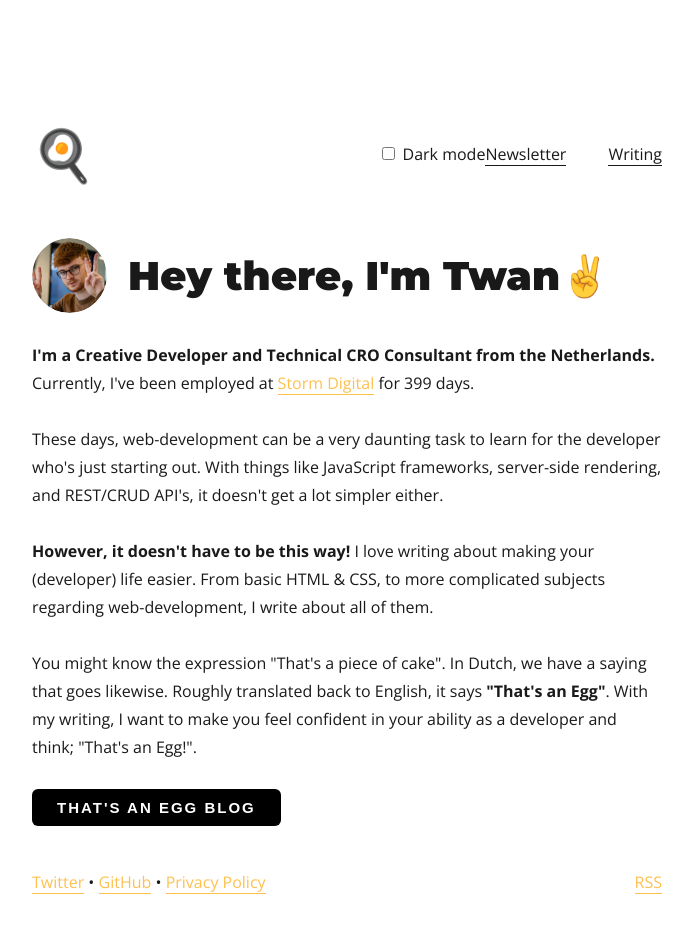
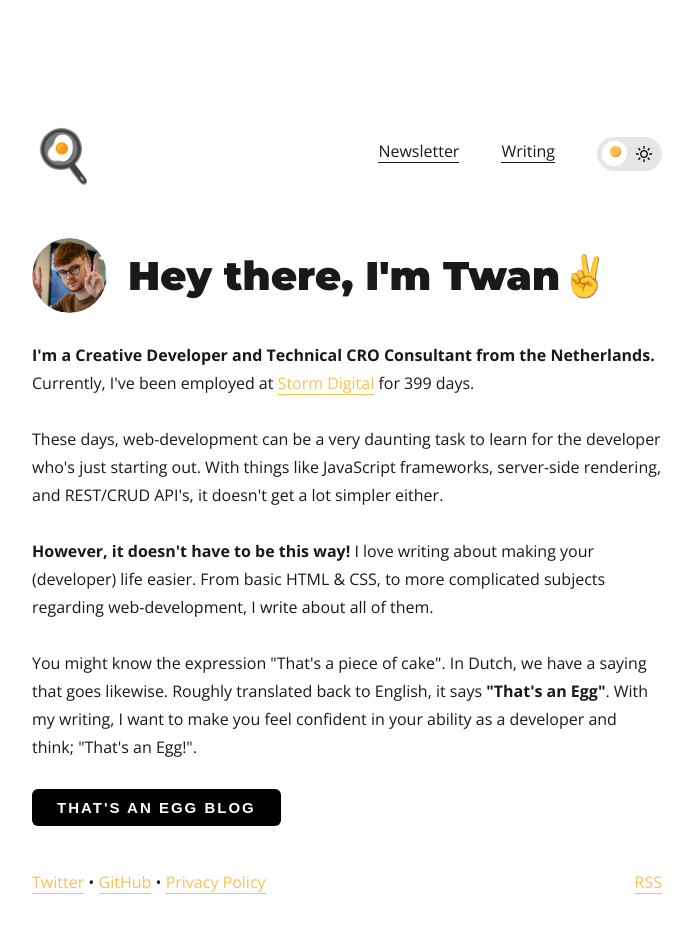
Before and after one commit to twanmulder/thats-an-egg-blog, a Gatsby site: page / in a window 1280 px wide. Shown: the whole page, without its empty margins (293-986 px from the left). Built offline with nearby package versions, Linux system fonts and the light colour scheme; Gatsby itself is replaced by a stand-in of ours; some packages are replaced by stand-ins of ours.

Commit message:
Updated toggle styling

```diff
--- a/src/components/darkmodetoggle.js
+++ b/src/components/darkmodetoggle.js
@@ -1,18 +1,139 @@
 import React from "react"
 import { ThemeToggler } from "gatsby-plugin-dark-mode"
+import styled from "styled-components"
+
+import sun from "../../static/assets/icons/sun.svg"
+import moon from "../../static/assets/icons/moon.svg"
+
+const Label = styled.label`
+  position: relative;
+  display: inline-block;
+  user-select: none;
+  width: 65px;
+  height: 34px;
+`
+
+const Input = styled.input`
+  opacity: 0;
+  width: 0;
+  height: 0;
+
+  :checked + .slider {
+    background: #fec150;
+
+    ::before,
+    ::after {
+      transform: translateX(29px);
+    }
+
+    ::before {
+      bottom: 4px;
+      box-shadow: inset 1px -1px 0px 0px #f5f5f5;
+    }
+
+    ::after {
+      box-shadow: inset -1px 1px 0px 0px #ef9220;
+    }
+
+    .moon-icon {
+      opacity: 1;
+      transform: translateX(0);
+    }
+
+    .sun-icon {
+      opacity: 0;
+      transform: translateX(-4px);
+    }
+  }
+`
+
+const Slider = styled.span`
+  position: absolute;
+  cursor: pointer;
+  top: 0;
+  left: 0;
+  right: 0;
+  bottom: 0;
+  border-radius: 34px;
+  background-color: #e6e6e6;
+  transition: 0.3s;
+
+  ::before,
+  ::after {
+    position: absolute;
+    content: "";
+    border-radius: 50%;
+    transition: 0.25s;
+  }
+
+  ::before {
+    height: 26px;
+    width: 26px;
+    left: 4px;
+    bottom: 5px;
+    background-color: #fff;
+    box-shadow: inset 1px 1px 0px 0px #e6e6e6;
+  }
+
+  ::after {
+    width: 11px;
+    height: 11px;
+    left: 13px;
+    bottom: 14px;
+    background-color: #fec150;
+    box-shadow: inset -1px -1px 0px 0px #ef9220;
+  }
+`
+
+const Icon = styled.img`
+  position: absolute;
+  margin: 0;
+  transition: opacity 0.1s, transform 0.25s;
+
+  &.moon-icon {
+    opacity: 0;
+    left: 9px;
+    bottom: 9px;
+    transform: translateX(4px);
+  }
+
+  &.sun-icon {
+    opacity: 1;
+    right: 10px;
+    bottom: 9px;
+    transform: translateX(0);
+  }
+`
 
 function DarkmodeToggle() {
   return (
     <ThemeToggler>
       {({ theme, toggleTheme }) => (
-        <label>
-          <input
+        <Label>
+          <Input
             type="checkbox"
             onChange={e => toggleTheme(e.target.checked ? "dark" : "light")}
             checked={theme === "dark"}
-          />{" "}
-          Dark mode
-        </label>
+          />
+          <Slider className="slider">
+            <Icon
+              src={moon}
+              width="16"
+              height="16"
+              role="presentation"
+              className={theme === "dark" ? "moon-icon -visible" : "moon-icon"}
+              style={{ pointerEvents: "none" }}
+            />
+            <Icon
+              src={sun}
+              width="16"
+              height="16"
+              role="presentation"
+              className={theme === "dark" ? "sun-icon" : "sun-icon -visible"}
+              style={{ pointerEvents: "none" }}
+            />
+          </Slider>
+        </Label>
       )}
     </ThemeToggler>
   )
--- a/src/components/navigation.js
+++ b/src/components/navigation.js
@@ -46,13 +46,13 @@ export default function Navigation() {
         </span>
       </Link>
       <StyledList>
-        <DarkmodeToggle />
         <StyledListItem>
           <Link to="/newsletter">Newsletter</Link>
         </StyledListItem>
         <StyledListItem>
           <Link to="/blog">Writing</Link>
         </StyledListItem>
+        <DarkmodeToggle />
       </StyledList>
     </StyledNavigation>
   )
```
Also changed, not shown: static/assets/icons/moon.svg (added), static/assets/icons/sun.svg (added).
